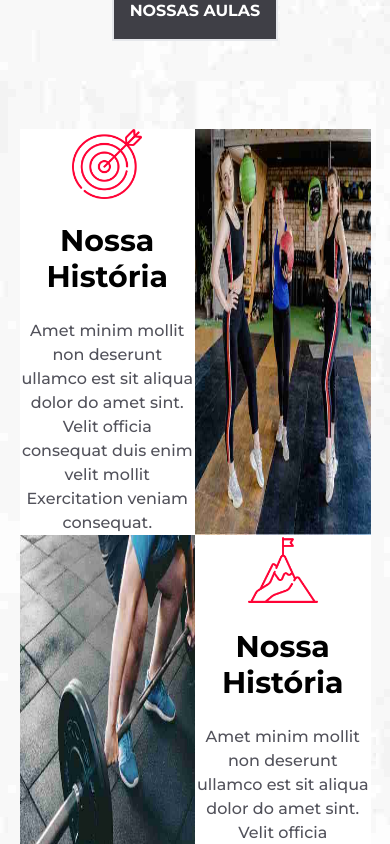
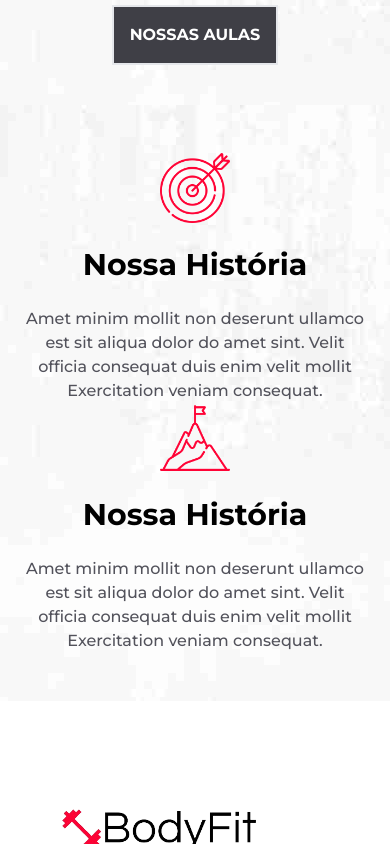
Before and after one commit to MorettiLeonardo/bodyfit, a React (Create React App) app: page /sobre in a window 390 px wide. Shown: the part 1680-2524 px from the top of the page. Built offline with nearby package versions, Linux system fonts and the light colour scheme.

Commit message:
style: page about design responsive

```diff
--- a/src/components/AboutUs/index.tsx
+++ b/src/components/AboutUs/index.tsx
@@ -80,7 +80,7 @@ const AboutUs = ({ displayCards }: Props) => {
             alt="Palavra 'correndo'"
           />
         </div>
-        <button className="bg-zinc-700 text-white border-2 flex item-center p-4 gap-2 mt-4 font-bold uppercase transition ease-linear hover:bg-red-700">
+        <button className="bg-zinc-700 text-white border-2 flex item-center p-4 gap-2 mt-10 md:mt-4 font-bold uppercase transition ease-linear hover:bg-red-700">
           Nossas aulas
         </button>
       </div>
--- a/src/components/OurHistory/index.tsx
+++ b/src/components/OurHistory/index.tsx
@@ -7,7 +7,7 @@ import bg from '../../assets/images/AboutUs/bgAbout.jpg'
 const OurHistory = () => (
   <div className="py-12" style={{ backgroundImage: `url(${bg})` }}>
     <div className="container flex flex-col items-center">
-      <div className="flex justify-between w-full bg-white">
+      <div className="flex justify-center lg:justify-between w-full lg:bg-white">
         <div className="flex w-[600px] flex-col justify-center items-center text-center gap-6">
           <img src={target} className="max-w-[70px]" alt="" />
           <h2 className="font-bold text-black text-3xl">Nossa História</h2>
@@ -17,10 +17,10 @@ const OurHistory = () => (
             veniam consequat.
           </p>
         </div>
-        <img className="w-[50%]" src={img1} alt="" />
+        <img className="w-[50%] hidden lg:block" src={img1} alt="" />
       </div>
-      <div className="flex justify-between w-full bg-white">
-        <img className="w-[50%]" src={img2} alt="" />
+      <div className="flex justify-center lg:justify-between w-full lg:bg-white">
+        <img className="w-[50%] hidden lg:block" src={img2} alt="" />
         <div className="flex w-[600px] flex-col justify-center items-center text-center gap-6">
           <img src={montain} className="max-w-[70px]" alt="" />
           <h2 className="font-bold text-black text-3xl">Nossa História</h2>
```
